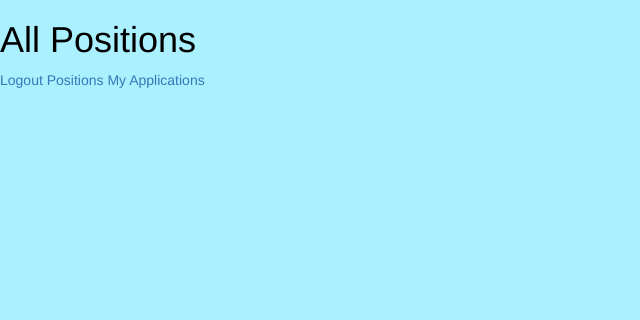
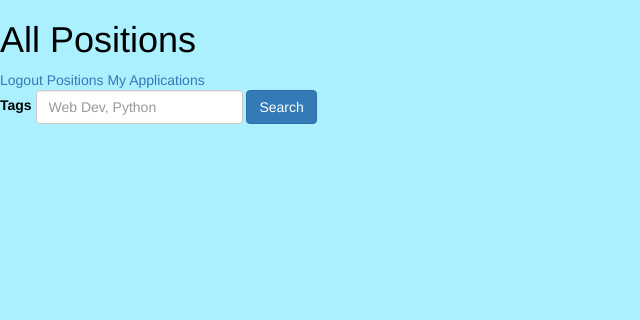
Before and after one commit to merdey/ApPy, a Django app: page /positions in a window 1280 px wide. Shown: the top 320 px of the page, without its empty margins (0-640 px from the left). Run offline with Django 3.2, Linux system fonts and the light colour scheme; the visitor is signed in with stand-in values (Sample User, id 1); data that the repository does not hold is empty; parts of the project's set-up code (start-up, migrations or seed data) failed here and were passed over; some libraries are stand-ins or nearby versions.

Commit message:
Make tag search usable

```diff
--- a/appy/views.py
+++ b/appy/views.py
@@ -69,12 +69,14 @@ def positions(request):
 
 def search_positions(request):
     tag_search = request.POST.get('tag_search', None)
+    positions = []
 
     if tag_search:
         tags = Tag.objects.filter(description__icontains=tag_search)
-        positions = tags.position_set.all()
+        for tag in tags:
+            positions.extend(tag.position_set.all())
 
-    return positions or []
+    return positions
 
 
 @login_required
--- a/templates/positions.html
+++ b/templates/positions.html
@@ -6,6 +6,17 @@
 
 
 {% block content %}
+    <!-- Filtering options -->
+    <form class="form-inline" method="post">{% csrf_token %}
+        <div class="form-group">
+            <label for="tags">Tags</label>
+            <input type="text" class="form-control" id="tags" name="tag_search" placeholder="Web Dev, Python">
+        </div>
+
+        <button type="submit" class="btn btn-default btn-primary">Search</button>
+    </form>
+
+    <!-- Positions list -->
     {% for position in positions %}
         <div class="position">
             <h3>{{ position }}</h3>
```
